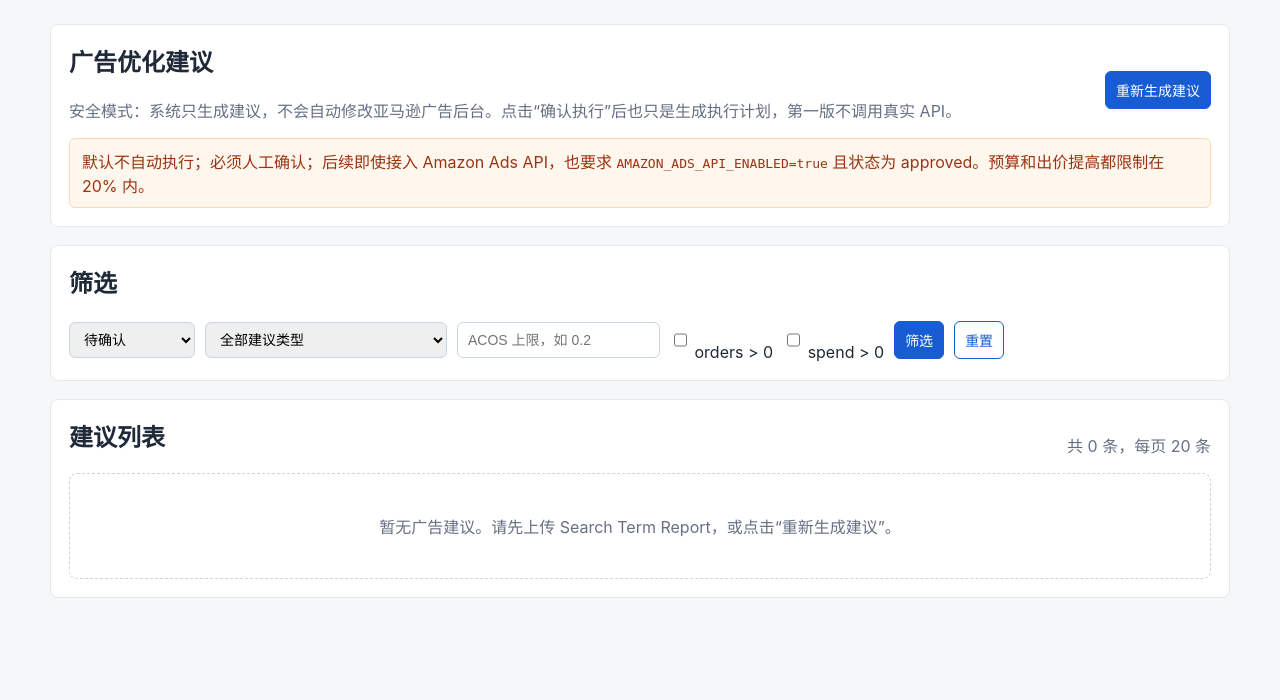
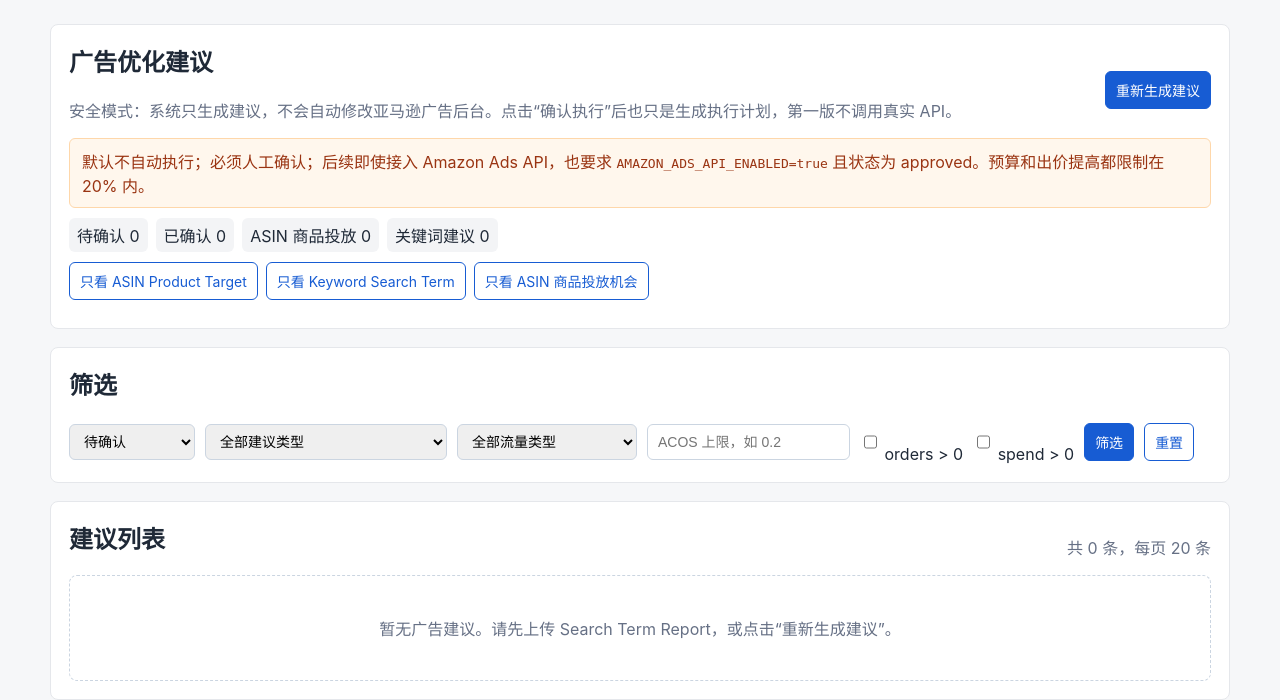
Before and after one commit to fording1688/amazon-auto-select, a FastAPI app: page /ad-recommendations in a window 1280 px wide. Shown: the part 76-776 px from the top of the page. Before the commit the page ends 674 px from the top, so only its background shows below. Run offline with FastAPI, Linux system fonts and the light colour scheme; some libraries are stand-ins or nearby versions.

Commit message:
Add ad recommendation traffic filters

```diff
--- a/app/routes/operations.py
+++ b/app/routes/operations.py
@@ -16,6 +16,7 @@ from app.ad_recommendations import (
     generate_ad_recommendations,
     list_recommendations,
     mark_manual_recommendation,
+    recommendation_summary,
     reject_recommendation,
 )
 from app.database import get_db
@@ -136,6 +137,7 @@ def ad_recommendations_page(
     page: int = Query(1, ge=1),
     status: str = Query("pending"),
     recommendation_type: str = Query(""),
+    traffic_type: str = Query(""),
     acos_max: Optional[float] = Query(None),
     orders_positive: bool = Query(False),
     spend_positive: bool = Query(False),
@@ -143,12 +145,15 @@ def ad_recommendations_page(
 ):
     status_filter = status or None
     type_filter = recommendation_type or None
-    total = count_recommendations(db, status_filter, type_filter, acos_max, orders_positive, spend_positive)
+    traffic_filter = traffic_type or None
+    total = count_recommendations(db, status_filter, type_filter, traffic_filter, acos_max, orders_positive, spend_positive)
     query_parts = []
     if status:
         query_parts.append(f"status={status}")
     if recommendation_type:
         query_parts.append(f"recommendation_type={recommendation_type}")
+    if traffic_type:
+        query_parts.append(f"traffic_type={traffic_type}")
     if acos_max is not None:
         query_parts.append(f"acos_max={acos_max}")
     if orders_positive:
@@ -163,6 +168,7 @@ def ad_recommendations_page(
         offset=(pagination.page - 1) * pagination.per_page,
         status=status_filter,
         recommendation_type=type_filter,
+        traffic_type=traffic_filter,
         acos_max=acos_max,
         orders_positive=orders_positive,
         spend_positive=spend_positive,
@@ -175,7 +181,9 @@ def ad_recommendations_page(
             "pagination": pagination,
             "status": status,
             "recommendation_type": recommendation_type,
+            "traffic_type": traffic_type,
             "acos_max": acos_max,
+            "summary": recommendation_summary(db),
             "orders_positive": orders_positive,
             "spend_positive": spend_positive,
             "recommendation_labels": RECOMMENDATION_LABELS,
--- a/app/templates/ad_recommendations.html
+++ b/app/templates/ad_recommendations.html
@@ -12,6 +12,17 @@
   </div>
   <div class="notice">
     默认不自动执行；必须人工确认；后续即使接入 Amazon Ads API，也要求 <code>AMAZON_ADS_API_ENABLED=true</code> 且状态为 approved。预算和出价提高都限制在 20% 内。
+  </div>
+  <div class="metrics">
+    <span>待确认 {{ summary.pending }}</span>
+    <span>已确认 {{ summary.approved }}</span>
+    <span>ASIN 商品投放 {{ summary.asin_pending }}</span>
+    <span>关键词建议 {{ summary.keyword_pending }}</span>
+  </div>
+  <div class="metrics">
+    <a class="button ghost" href="/ad-recommendations?status=pending&traffic_type=asin">只看 ASIN Product Target</a>
+    <a class="button ghost" href="/ad-recommendations?status=pending&traffic_type=keyword">只看 Keyword Search Term</a>
+    <a class="button ghost" href="/ad-recommendations?status=pending&recommendation_type=add_product_targeting_asin">只看 ASIN 商品投放机会</a>
   </div>
   {% if generated_count %}
   <div class="alert success">已生成/更新广告建议 {{ generated_count }} 条。</div>
@@ -38,6 +49,11 @@
       {% for value, label in recommendation_labels.items() %}
       <option value="{{ value }}" {{ "selected" if recommendation_type == value else "" }}>{{ label }}</option>
       {% endfor %}
+    </select>
+    <select name="traffic_type">
+      <option value="" {{ "selected" if not traffic_type else "" }}>全部流量类型</option>
+      <option value="keyword" {{ "selected" if traffic_type == "keyword" else "" }}>Keyword Search Term</option>
+      <option value="asin" {{ "selected" if traffic_type == "asin" else "" }}>ASIN Product Target</option>
     </select>
     <input type="number" step="0.01" min="0" name="acos_max" placeholder="ACOS 上限，如 0.2" value="{{ acos_max if acos_max is not none else '' }}">
     <label><input type="checkbox" name="orders_positive" value="true" {{ "checked" if orders_positive else "" }}> orders &gt; 0</label>
```
Also changed, not shown: app/ad_recommendations.py (+31 -4 lines).
